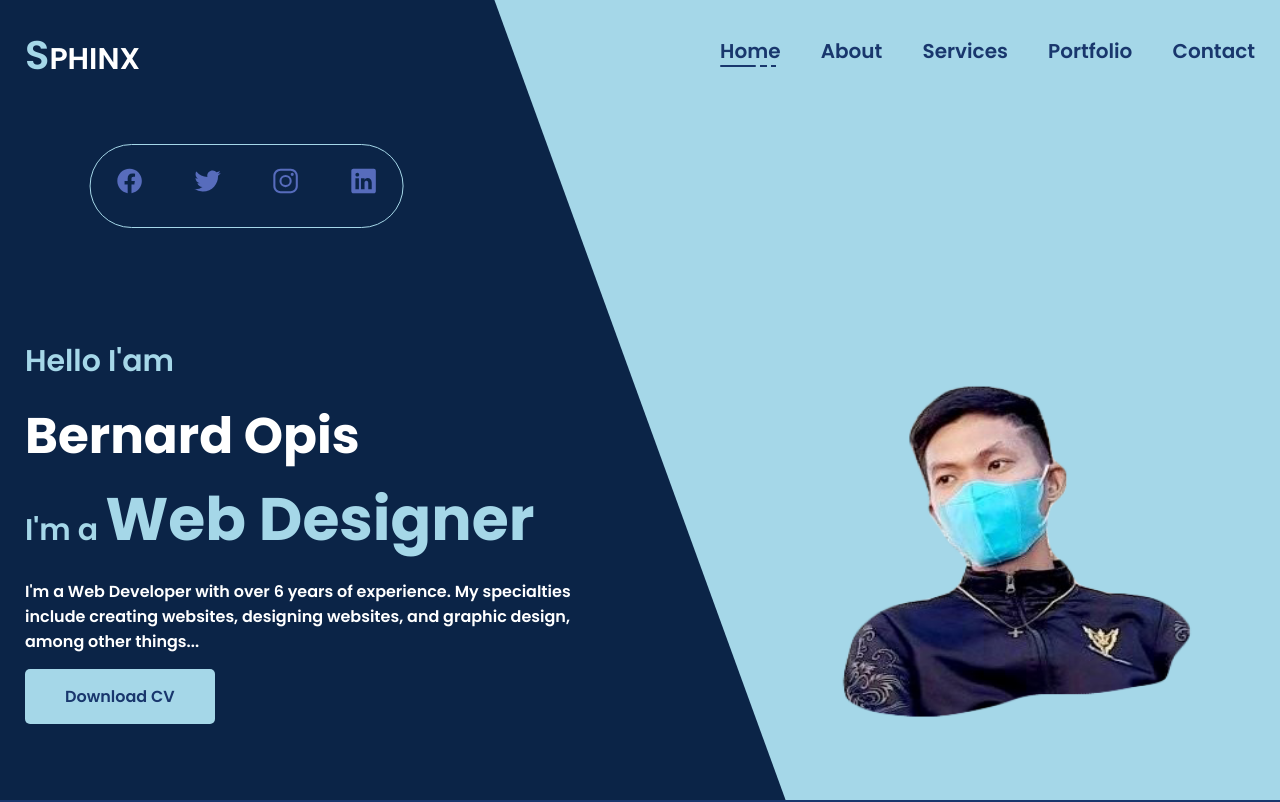
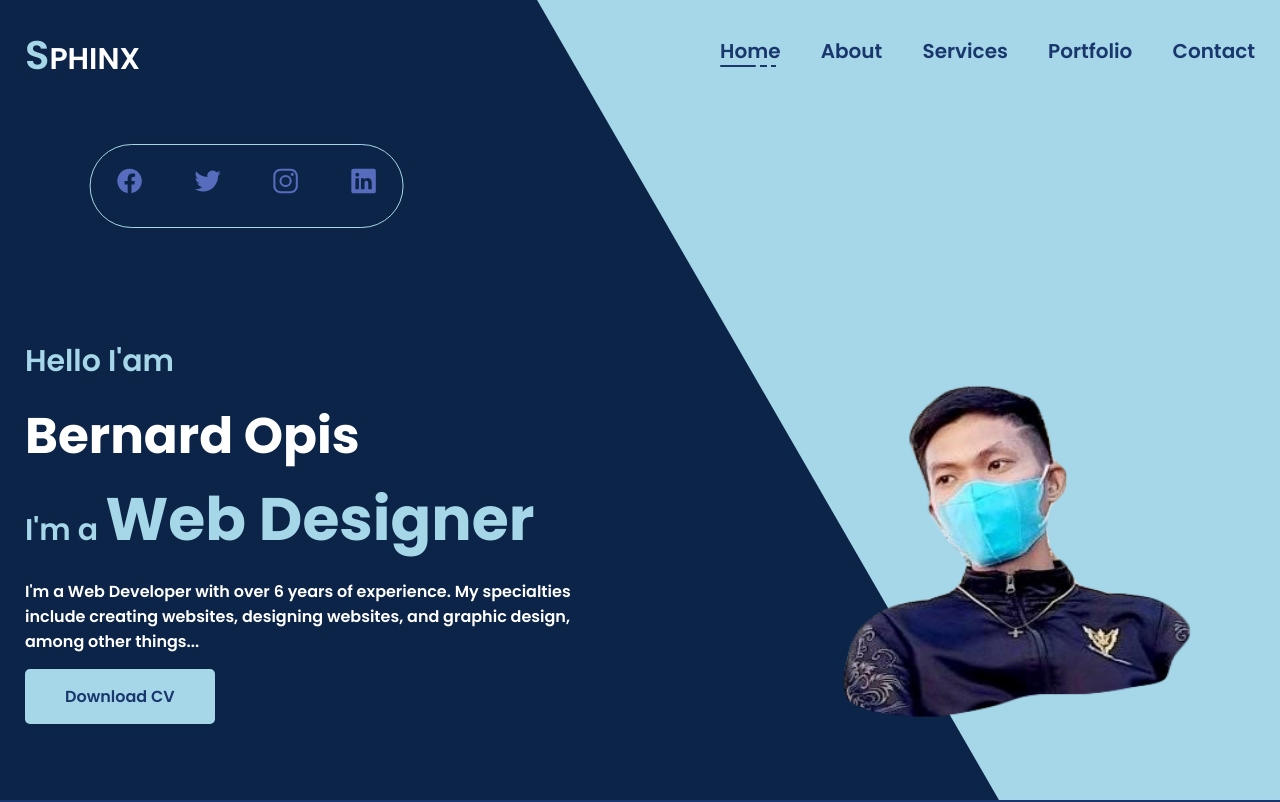
Before and after one commit to Opisbernard/MyPortfolio, a plain HTML site: page index.html in a window 1280 px wide. Shown: the top 802 px of the page. Drawn offline with nearby package versions, Linux system fonts and the light colour scheme.

Commit message:
changes for bacground

```diff
--- a/css/style.css
+++ b/css/style.css
@@ -17,10 +17,8 @@ scroll-behavior: smooth;
 body
 {
 font-family: "Poppins", sans-serif;
-font-size: 16px;
 font-weight: normal;
 overflow-x: hidden;
-background-color: var(--white);
 }
 *
 {
@@ -328,12 +326,11 @@ width: 100%;
 {
 transform: scale(1.05);
 }
-
 .home-section
 {
 position: relative;
 background-color: var(--black-100);
-z-index: 10;
+z-index: -999;
 min-height: 100vh;
 overflow-x: hidden;
 padding-top: 80px;
@@ -416,7 +413,7 @@ z-index: 789;
 position: absolute;
 top: 0;
 right: 0;
-width: 50%;
+width: 40%;
 height: 100%;
 }
 .header-hero-shape::before
@@ -426,11 +423,14 @@ content: '';
 width: 1000%;
 height: 100%;
 background: var(--main-color);
-transform: skewX(20deg);
+transform: skewX(30deg);
 top: 0;
 left: 0;
 }
-
+.about-section
+{
+background: var(--white);
+}
 .about-section .about-image,
 .about-section .about-content
 {
@@ -619,6 +619,10 @@ transition: all 0.3s ease;
 .service-section .service-item-inner:hover p
 {
 color: var(--black-100);
+}
+.portfolio
+{
+background: var(--white);
 }
 
 .portfolio .portfolio-filter
```
